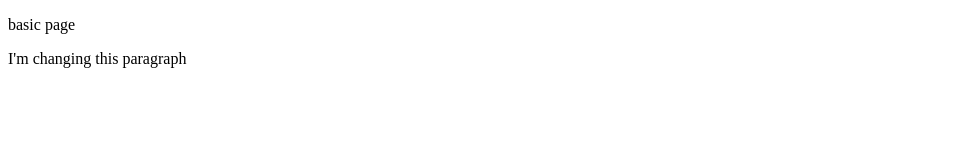
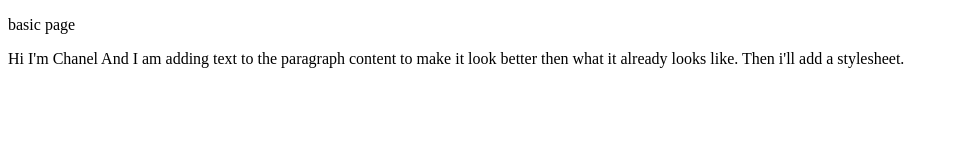
Before and after one commit to Chanel98/basicpage, a plain HTML site: page index.html in a window 1280 px wide. Shown: the whole page, without its empty margins (0-959 px from the left). Drawn offline with Linux system fonts and the light colour scheme.

```diff
--- a/index.html
+++ b/index.html
@@ -5,7 +5,7 @@
 </head>
 <body>
 	<p>basic page</p>
-		<p>I'm changing this paragraph</p>
+		<p>Hi I'm Chanel And I am adding text to the paragraph content to make it look better then what it already looks like. Then i'll add a stylesheet.</p>
 
 </body>
 </html>
```
